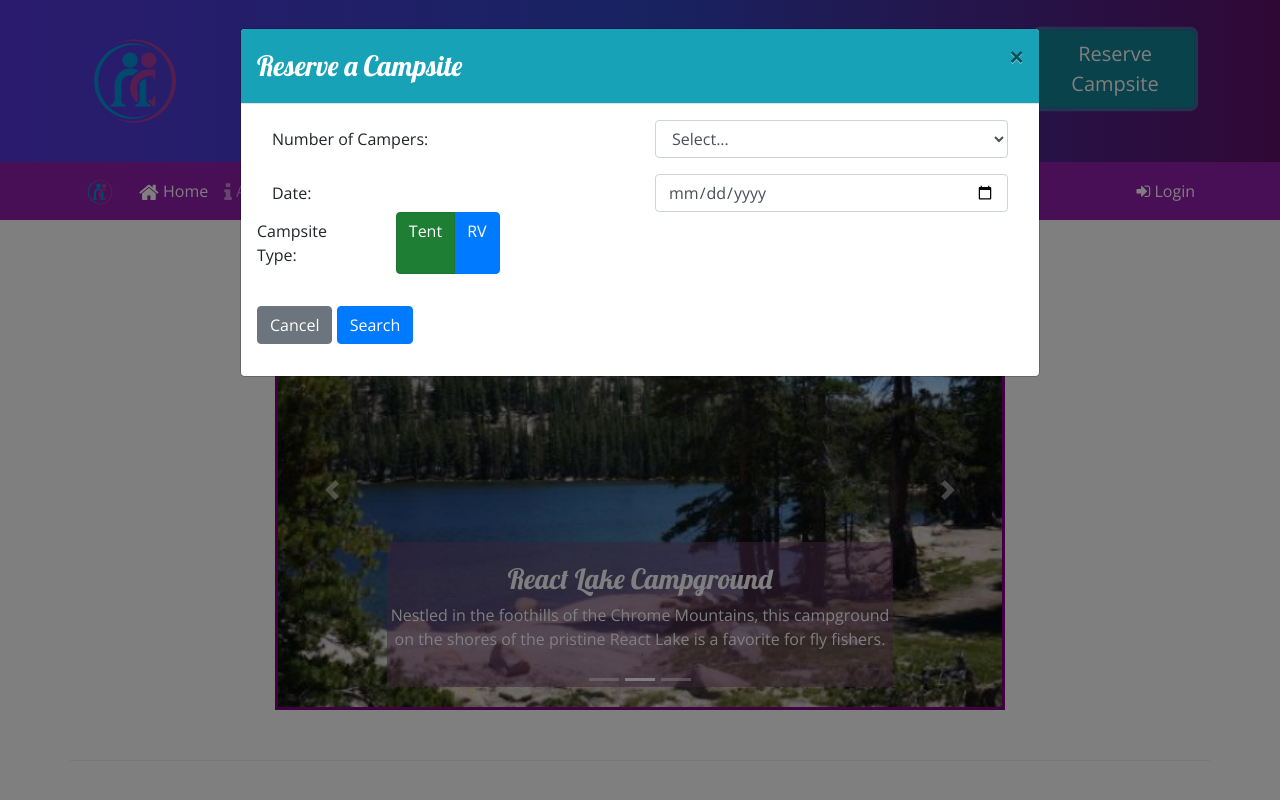
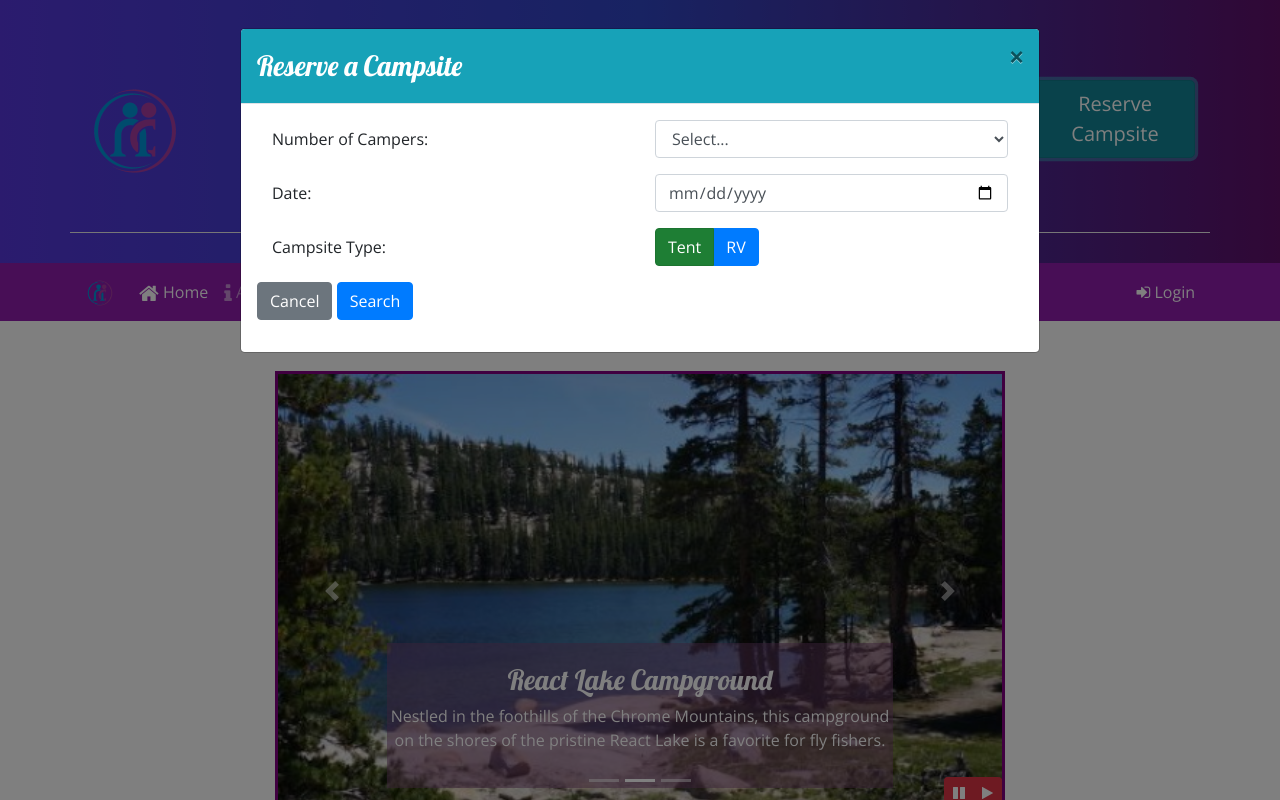
Before and after one commit to delaynaarnold/Bootstrap, a website: page index.html in a window 1280 px wide. Both pictures are taken after a click on the button "Reserve Campsite". Shown: the top 800 px of the page. Drawn offline with nearby package versions, Linux system fonts and the light colour scheme.

Commit message:
bootstrap and jQuery

```diff
--- a/css/styles.css
+++ b/css/styles.css
@@ -53,3 +53,10 @@ a, a:hover {
 .carousel {
     border: solid purple;
 }
+
+#carouselButton {
+    position: absolute;
+    right: 0;
+    bottom: 0;
+    z-index: 100;
+}
--- a/index.html
+++ b/index.html
@@ -15,17 +15,15 @@
    <link rel="stylesheet" href="node_modules/bootstrap-social/bootstrap-social.css"/>
    <link rel="stylesheet" href="https://fonts.googleapis.com/css?family=Lobster|Open+Sans" />
    <link rel="stylesheet" href="css/styles.css" />
-
-
    <title>NuCamp: A Better Way To Camp</title>
 
 </head>
-
+<body>
 <div>
     <!--Jumbotron Button-->
     <header class="jumbotron jumbotron-fluid">
             <div class="container">
-                <div class="row">
+                <div class="row row-content">
                     <div class="col-4 col-sm-3 col-md-2 align-self-center">
                     <a href="index.html"><img src="img/logo.png" class="img-fluid"/> </a>
                     </div>
@@ -50,7 +48,7 @@
                 </div>
                 <div class="modal-body">
                     <div class="container-fluid">
-                        <form id="reserveModal">
+                        <form id="reserveform">
                             <div class="row form-group">
                               <label  for="numCampers" class="col-sm-6 col-form-label"> Number of Campers:</label>
                                                     <div class="col">
@@ -68,28 +66,27 @@
                                                 <div class=" form-group row">
                                                        <label for="date" class=" col-sm-6 col-form-label"> Date: </label>
                                                              <div class="col">
-                                                       <input class="form-control" type="date" id="date" name="date" placeholder="date">
+                                                       <input class="form-control" type="date" id="date" name="date" placeholder="date"/>
+                                                             </div>
                                                 </div>
                                                 <div class="form-group row">
                                                         <label for="campsiteType" class="col-sm-6 col-form-label">Campsite Type:</label>
-                                                        <div class="btn-group btn-group-toggle  col-2" data-toggle="buttons">
+                                                        <div class=" col-2 btn-group btn-group-toggle" data-toggle="buttons">
                                                             <label class="btn btn-success active">
-                                                              <input type="radio" name="siteType" id="Sitetent" value="tent"  checked> Tent
+                                                              <input type="radio" name="siteType" id="Sitetent" autocomplete="off" checked> Tent
                                                             </label>
                                                             <label class="btn btn-primary">
-                                                              <input type="radio" name="siteType" id="SiteRV" value="RV" autocomplete="off"> RV
+                                                              <input type="radio" name="siteType" id="SiteRV" autocomplete="off"> RV
                                                             </label>
-
-                                                           </div>
                                                         </div>
                                                     </div>
                                                 </div>
                                                  <div class="form-group row">
                                                     <div class="col" >
-                                                        <button data-dismiss="modal" class="btn btn-secondary">Cancel</button>
+                                                        <button type="submit" data-dismiss="modal" class="btn btn-secondary">Cancel</button>
                                                         <button type="submit" class="btn btn-primary"> Search </button>
                                                             </div>
-                                                         </div>
+                                                      </div>
                                                   </form>
                                              </div>
                                        </div>
@@ -152,6 +149,8 @@
                                 <div class="form-row">
                                     <button type="button" class="btn btn-secondary btn-sm ml-auto" data-dismiss="modal">Cancel</button>
                                     <button type="submit" class="btn btn-primary btn-sm ml-1">Sign in</button>
+
+                                    </div>
                                 </div>
                             </form>
                         </div>
@@ -159,6 +158,7 @@
                 </div>
             </div>
         </div>
+
   <!--End of Login Modal-->
 
         <!--IMAGE CAROUSEL-->
@@ -203,6 +203,14 @@
                             <span class="carousel-control-next-icon"></span>
                             <span class="sr-only">Next</span>
                         </a>
+                        <div class="btn-group" id="carouselButton">
+                            <button class="btn btn-danger btn-sm" id="carouselPause">
+                                <i class="fa fa-pause"></i>
+                            </button>
+                            <button class="btn btn-danger btn-sm" id="carouselPlay">
+                                <i class="fa fa-play"></i>
+                            </button>
+                        </div>
                     </div>
                 </div>
             </div>
@@ -286,12 +294,29 @@
            </div>
         </div>
     </footer>
-    <!-- build:js js/main.js -->
+     <!-- jQuery must come first, then Popper.js, then the Bootstrap JavaScript plugins.-->
     <script src="node_modules/jquery/dist/jquery.slim.min.js"></script>
     <script src="node_modules/popper.js/dist/umd/popper.min.js"></script>
     <script src="node_modules/bootstrap/dist/js/bootstrap.min.js"></script>
     <script src="js/scripts.js"></script>
 
+    <script>
+        $(function () {
+            $('[data-toggle="tooltip"]').tooltip()
+        })
+    </script>
+
+<script>
+    $(function() {
+        $(".carousel").carousel( { interval: 2000, pause: "false" } );
+        $("#carouselPause").click(function(){
+            $(".carousel").carousel("pause");
+        });
+        $("#carouselPlay").click(function(){
+            $(".carousel").carousel("cycle");
+        });
+    });
+</script>
 
     <!-- endbuild -->
 
```
